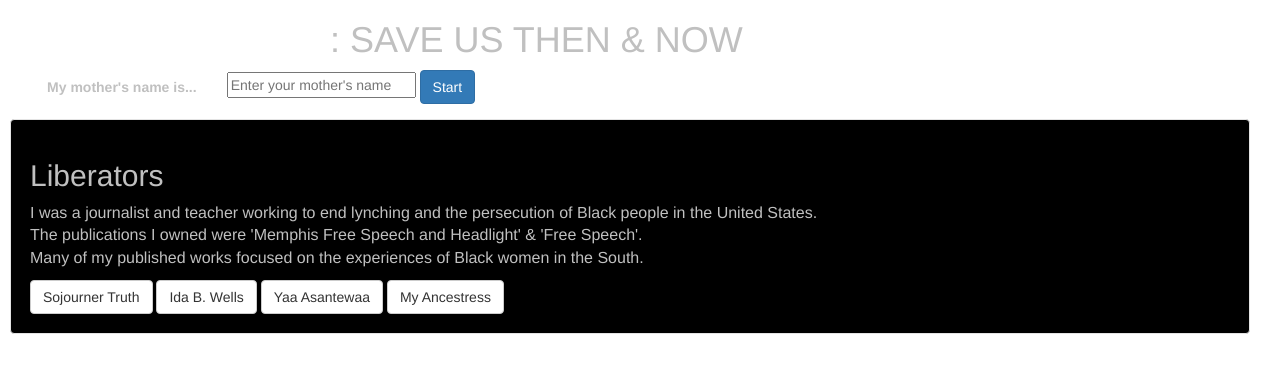
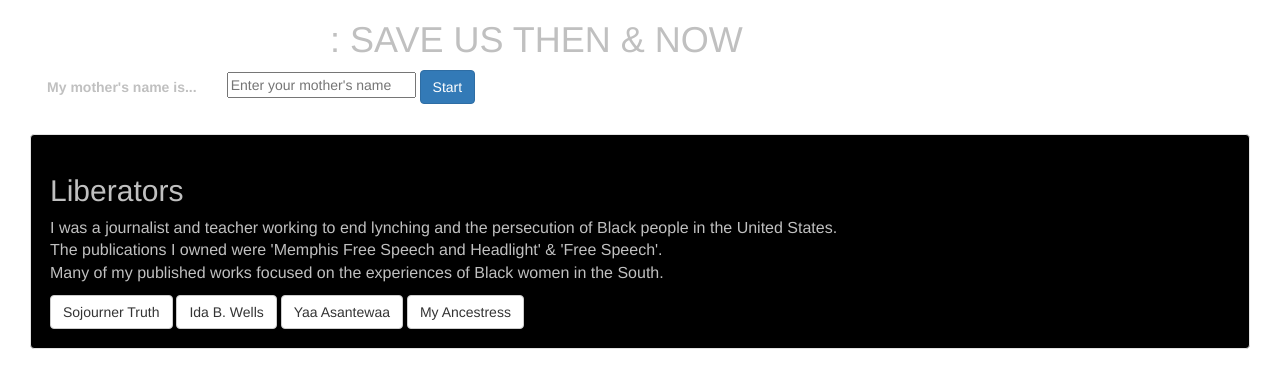
Before and after one commit to Lula27/week-3-game, a PHP site: page / in a window 1280 px wide. Shown: the top 388 px of the page. Run offline with PHP 8.4, Linux system fonts and the light colour scheme.

Commit message:
worked out margins with image

```diff
--- a/assets/css/style.css
+++ b/assets/css/style.css
@@ -10,9 +10,16 @@ body {
 	text-align: left;
 }
 
+
+.form {
+	margin-top: 30px;
+}
+
 .well {
 	background-color: #000000;
+	margin-left: 20px;
 	margin-right: 30px;
+	margin-top: 30px;
 }
 
 .form { /*Is this working?*/
```
